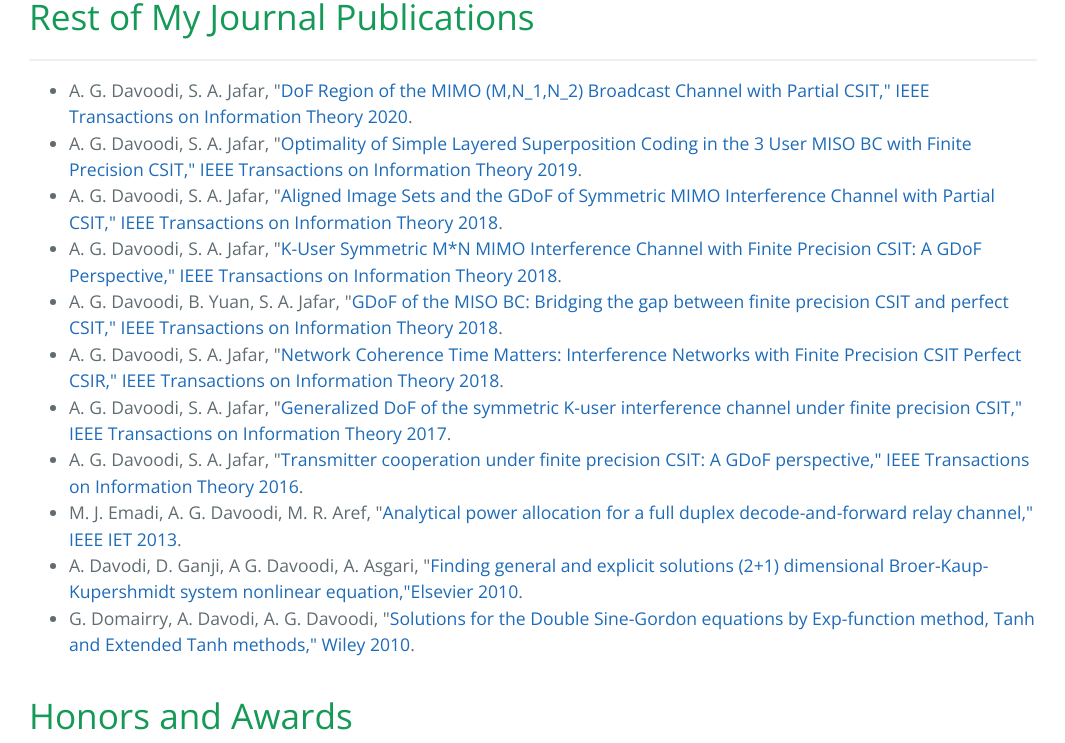
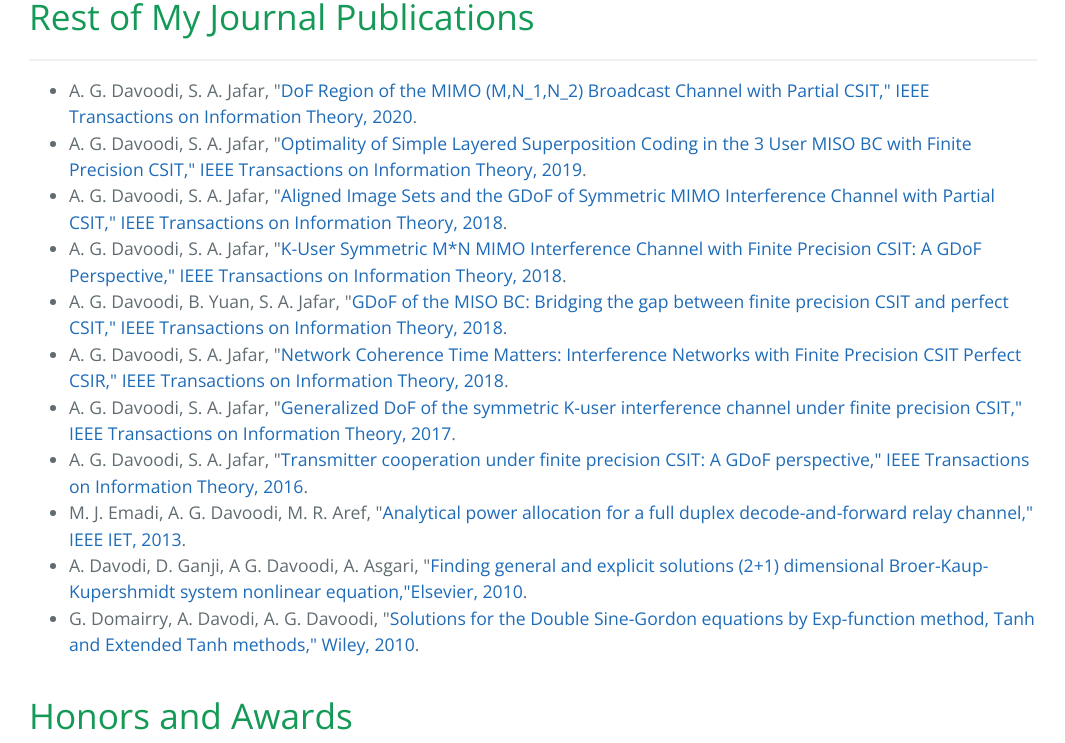
Before and after one commit to arashgholami/arashgholami.github.io, a Jekyll site: the page built from index.md, in a window 1280 px wide and 1400 px high, scrolled down 2321 px. Shown: the part 284-1027 px from the top of the window, without its empty margins (107-1172 px from the left). Built offline with Jekyll 4.4.1, drawn with Linux system fonts in a browser that asks for light colours; some of the changed text lies outside the part shown.

Commit message:
Update index.md

```diff
--- a/index.md
+++ b/index.md
@@ -105,7 +105,7 @@ of having the same hash is higher. </font><br>
           <p class="text cright-align text-large add-top-margin" style="width:100%;" align="center">
               <font style="font-size:20px">Aligned image sets under channel uncertainty: Settling conjectures on the collapse of degrees of freedom under finite precision CSIT </font><br>
               <font style="font-size:15px">Arash Gholami Davoodi and Syed Ali Jafar<br>
-                 IEEE Transactions 2016</font><br>
+                 IEEE Transactions on Information Theory, 2016</font><br>
               <font style="color:red;"> 2019 IEEE Communications Society and Information Theory Society Joint Best Paper Award in Paris, France and 2014 IEEE GLOBECOM Best Paper Award in Austin,Texas </font><br>
                <font style="font-size:13px">A conjecture made by Lapidoth et al. at Allerton 2005 (also an open problem presented at ITA 2006) states that the degrees of freedom (DoF) of a two user broadcast channel, where the transmitter is equipped with two antennas and each user is equipped with one antenna, must collapse under finite precision channel state information at the transmitter (CSIT). That this conjecture, which predates interference alignment, has remained unresolved, is emblematic of a pervasive lack of understanding of the DoF of wireless networks-including interference and X networks-under channel uncertainty at the transmitter(s). In this paper, we prove that the conjecture is true in all non-degenerate settings (e.g., where the probability density function of unknown channel coefficients exists and is bounded). This also settles a related recent conjecture by Tandon et al. We are also able to generalize the result to the collapse of DoF to unity under non-degenerate channel uncertainty for the general K-user interference and M × N user X networks as well. </font><br>
              <a href="https://ieeexplore.ieee.org/abstract/document/7502087"><font style="font-size:15px">PDF</font></a>
@@ -120,17 +120,17 @@ of having the same hash is higher. </font><br>
 * * *
 
 <ul>
-  <li>A. G. Davoodi, S. A. Jafar, "<a href="https://ieeexplore.ieee.org/abstract/document/8849793">DoF Region of the MIMO (M,N_1,N_2) Broadcast Channel with Partial CSIT," IEEE Transactions on Information Theory 2020</a>. </li>
-  <li>A. G. Davoodi, S. A. Jafar, "<a href="https://ieeexplore.ieee.org/abstract/document/8756112">Optimality of Simple Layered Superposition Coding in the 3 User MISO BC with Finite Precision CSIT," IEEE Transactions on Information Theory 2019</a>. </li>
-  <li>A. G. Davoodi, S. A. Jafar, "<a href="https://ieeexplore.ieee.org/abstract/document/8478408">Aligned Image Sets and the GDoF of Symmetric MIMO Interference Channel with Partial CSIT," IEEE Transactions on Information Theory 2018</a>. </li>
-     <li>A. G. Davoodi, S. A. Jafar, "<a href="https://ieeexplore.ieee.org/abstract/document/8409477">K-User Symmetric M*N MIMO Interference Channel with Finite Precision CSIT: A GDoF Perspective," IEEE Transactions on Information Theory 2018</a>. </li>
-     <li>A. G. Davoodi, B. Yuan, S. A. Jafar, "<a href="http://ieeexplore.ieee.org/stamp/stamp.jsp?arnumber=7541508&tag=1">GDoF of the MISO BC: Bridging the gap between finite precision CSIT and perfect CSIT," IEEE Transactions on Information Theory 2018</a>. </li>
-     <li>A. G. Davoodi, S. A. Jafar, "<a href="https://ieeexplore.ieee.org/abstract/document/8360458">Network Coherence Time Matters: Interference Networks with Finite Precision CSIT Perfect CSIR," IEEE Transactions on Information Theory 2018</a>. </li>
-   <li>A. G. Davoodi, S. A. Jafar, "<a href="https://ieeexplore.ieee.org/abstract/document/7541510">Generalized DoF of the symmetric K-user interference channel under finite precision CSIT," IEEE Transactions on Information Theory 2017</a>. </li>
-      <li>A. G. Davoodi, S. A. Jafar, "<a href="https://ieeexplore.ieee.org/abstract/document/7604114">Transmitter cooperation under finite precision CSIT: A GDoF perspective," IEEE Transactions on Information Theory 2016</a>. </li>
-   <li>M. J. Emadi, A. G. Davoodi, M. R. Aref, "<a href="https://ieeexplore.ieee.org/abstract/document/6555770">Analytical power allocation for a full duplex decode-and-forward relay channel," IEEE IET 2013</a>. </li>
-   <li>A. Davodi, D. Ganji, A G. Davoodi, A. Asgari, "<a href="https://www.sciencedirect.com/science/article/abs/pii/S0096300309005359">Finding general and explicit solutions (2+1) dimensional Broer-Kaup-Kupershmidt system nonlinear equation,"Elsevier 2010</a>. </li>
-   <li>G. Domairry, A. Davodi, A. G. Davoodi, "<a href="https://onlinelibrary.wiley.com/doi/abs/10.1002/num.20440">Solutions for the Double Sine-Gordon equations by Exp-function method, Tanh and Extended Tanh methods," Wiley 2010</a>. </li>
+  <li>A. G. Davoodi, S. A. Jafar, "<a href="https://ieeexplore.ieee.org/abstract/document/8849793">DoF Region of the MIMO (M,N_1,N_2) Broadcast Channel with Partial CSIT," IEEE Transactions on Information Theory, 2020</a>. </li>
+  <li>A. G. Davoodi, S. A. Jafar, "<a href="https://ieeexplore.ieee.org/abstract/document/8756112">Optimality of Simple Layered Superposition Coding in the 3 User MISO BC with Finite Precision CSIT," IEEE Transactions on Information Theory, 2019</a>. </li>
+  <li>A. G. Davoodi, S. A. Jafar, "<a href="https://ieeexplore.ieee.org/abstract/document/8478408">Aligned Image Sets and the GDoF of Symmetric MIMO Interference Channel with Partial CSIT," IEEE Transactions on Information Theory, 2018</a>. </li>
+     <li>A. G. Davoodi, S. A. Jafar, "<a href="https://ieeexplore.ieee.org/abstract/document/8409477">K-User Symmetric M*N MIMO Interference Channel with Finite Precision CSIT: A GDoF Perspective," IEEE Transactions on Information Theory, 2018</a>. </li>
+     <li>A. G. Davoodi, B. Yuan, S. A. Jafar, "<a href="http://ieeexplore.ieee.org/stamp/stamp.jsp?arnumber=7541508&tag=1">GDoF of the MISO BC: Bridging the gap between finite precision CSIT and perfect CSIT," IEEE Transactions on Information Theory, 2018</a>. </li>
+     <li>A. G. Davoodi, S. A. Jafar, "<a href="https://ieeexplore.ieee.org/abstract/document/8360458">Network Coherence Time Matters: Interference Networks with Finite Precision CSIT Perfect CSIR," IEEE Transactions on Information Theory, 2018</a>. </li>
+   <li>A. G. Davoodi, S. A. Jafar, "<a href="https://ieeexplore.ieee.org/abstract/document/7541510">Generalized DoF of the symmetric K-user interference channel under finite precision CSIT," IEEE Transactions on Information Theory, 2017</a>. </li>
+      <li>A. G. Davoodi, S. A. Jafar, "<a href="https://ieeexplore.ieee.org/abstract/document/7604114">Transmitter cooperation under finite precision CSIT: A GDoF perspective," IEEE Transactions on Information Theory, 2016</a>. </li>
+   <li>M. J. Emadi, A. G. Davoodi, M. R. Aref, "<a href="https://ieeexplore.ieee.org/abstract/document/6555770">Analytical power allocation for a full duplex decode-and-forward relay channel," IEEE IET, 2013</a>. </li>
+   <li>A. Davodi, D. Ganji, A G. Davoodi, A. Asgari, "<a href="https://www.sciencedirect.com/science/article/abs/pii/S0096300309005359">Finding general and explicit solutions (2+1) dimensional Broer-Kaup-Kupershmidt system nonlinear equation,"Elsevier, 2010</a>. </li>
+   <li>G. Domairry, A. Davodi, A. G. Davoodi, "<a href="https://onlinelibrary.wiley.com/doi/abs/10.1002/num.20440">Solutions for the Double Sine-Gordon equations by Exp-function method, Tanh and Extended Tanh methods," Wiley, 2010</a>. </li>
 </ul>
 
 # Honors and Awards
```
Also changed, not shown: other parts of index.md (+1 -1 lines).
